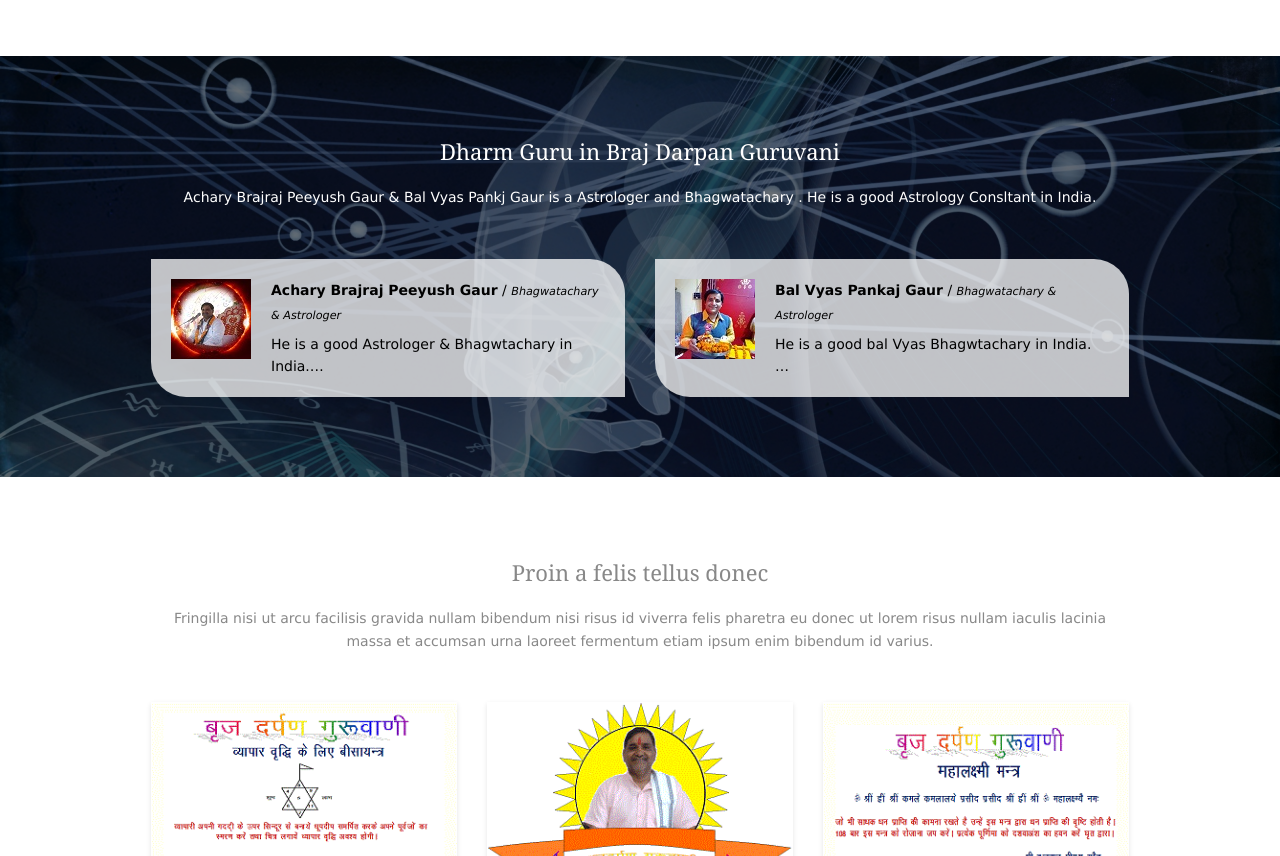
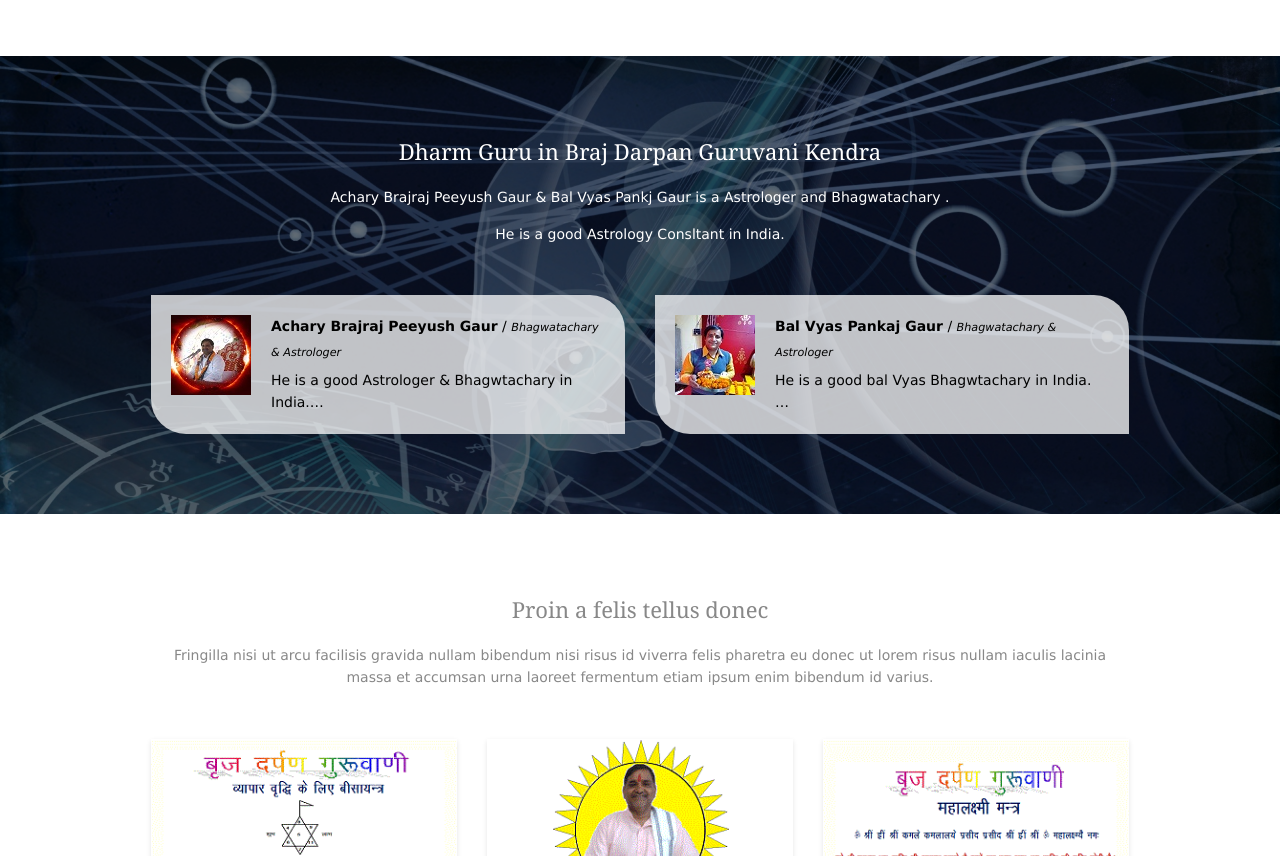
Before and after one commit to Praveengaurdev/first1, a plain HTML site: page index.html in a window 1280 px wide. Shown: the part 1240-2096 px from the top of the page. Drawn offline with Linux system fonts and the light colour scheme.

Commit message:
Update index.html
Text changing

```diff
--- a/index.html
+++ b/index.html
@@ -120,8 +120,9 @@ Licence URI: http://www.os-templates.com/template-terms
   <section id="testimonials" class="hoc container clear">
     <!-- ################################################################################################ -->
     <div class="center btmspace-50">
-      <h2 class="heading">Dharm Guru in Braj Darpan Guruvani </h2>
-      <p>Achary Brajraj Peeyush Gaur & Bal Vyas Pankj Gaur is a Astrologer and Bhagwatachary . He is a good Astrology Consltant in India.</p>
+      <h2 class="heading">Dharm Guru in Braj Darpan Guruvani Kendra </h2>
+      <p>Achary Brajraj Peeyush Gaur & Bal Vyas Pankj Gaur is a Astrologer and Bhagwatachary .</p>
+      <p>He is a good Astrology Consltant in India.</p>
     </div>
     <ul class="nospace group">
       <li class="one_half first">
```
